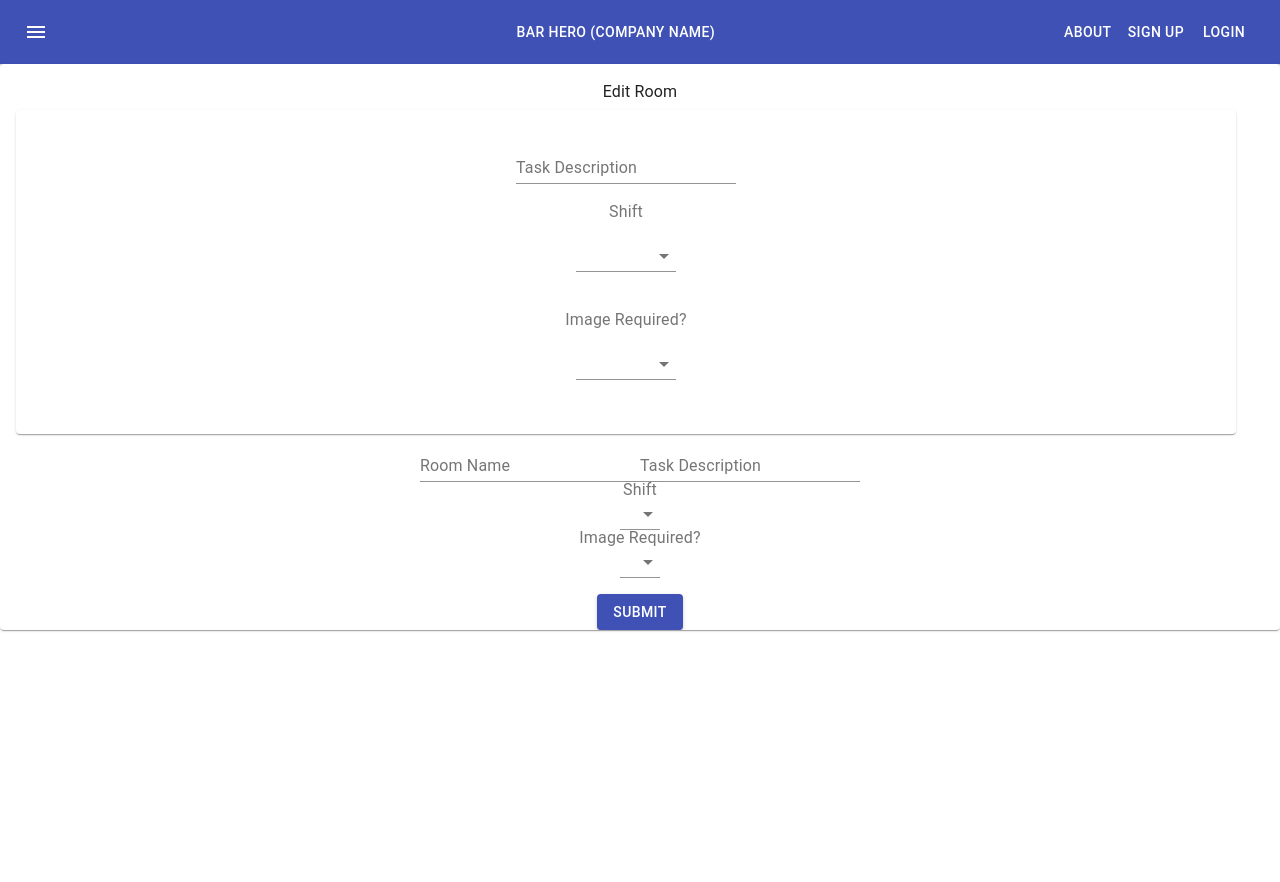
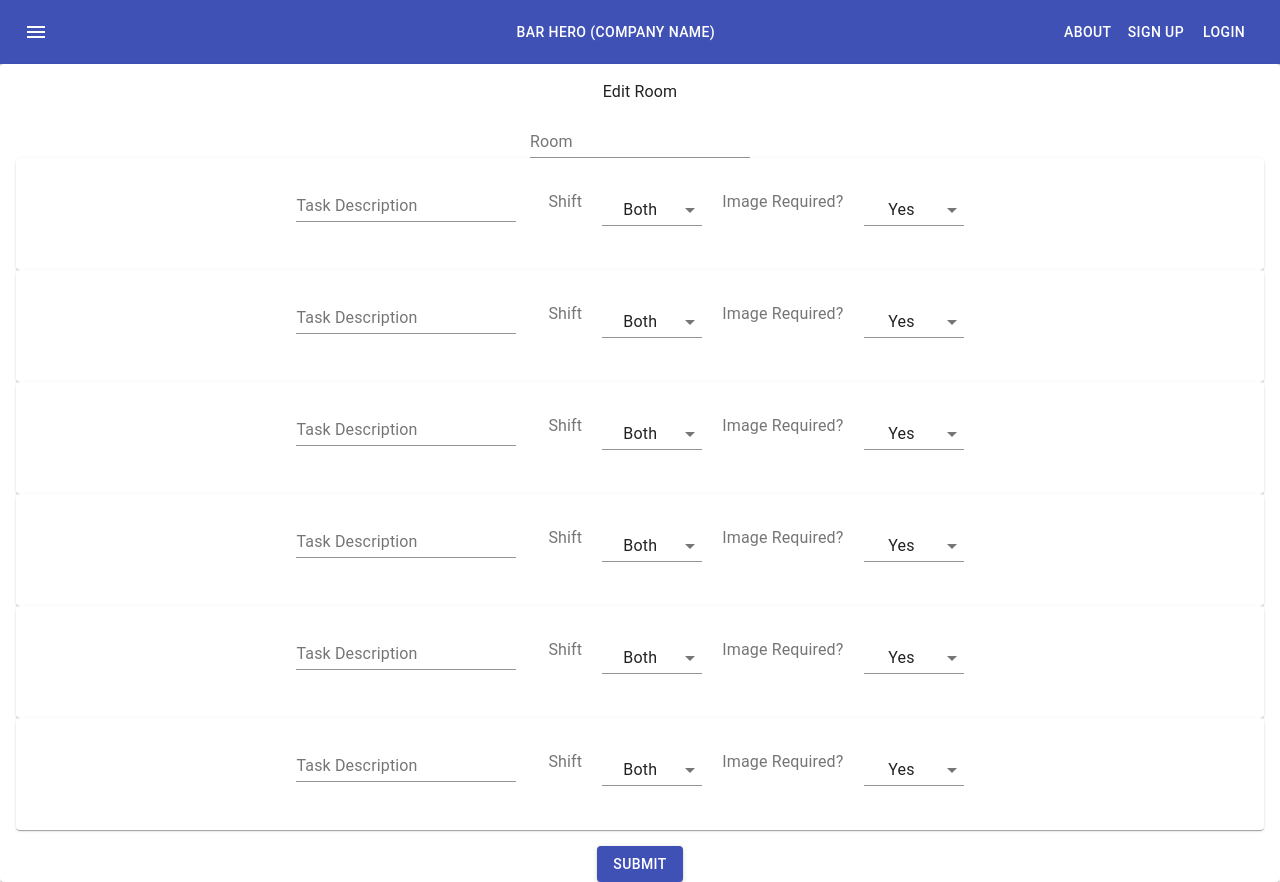
Before and after one commit to BrandenLaCour/Bar-Savior, a React (Create React App) app: page /addroom in a window 1280 px wide. Before the commit the page ends 800 px from the top, so only its background shows below. Built offline with nearby package versions, Linux system fonts and the light colour scheme.

Commit message:
create form is fully functional

```diff
--- a/package.json
+++ b/package.json
@@ -10,11 +10,13 @@
     "@testing-library/user-event": "^7.2.1",
     "react": "^16.13.0",
     "react-dom": "^16.13.0",
+    "react-images-upload": "^1.2.8",
     "react-redux": "^7.2.0",
     "react-router": "^5.1.2",
     "react-router-dom": "^5.1.2",
     "react-scripts": "3.4.0",
-    "redux": "^4.0.5"
+    "redux": "^4.0.5",
+    "redux-logger": "^3.0.6"
   },
   "scripts": {
     "start": "react-scripts start",
--- a/src/App.js
+++ b/src/App.js
@@ -50,6 +50,16 @@ class App extends React.Component {
 
   changeFormType = formType => {
     this.props.addFormType(formType);
+  };
+
+  createRoom = roomInfo => {
+    try {
+    } catch (err) {}
+  };
+
+  updateRoom = roomInfo => {
+    try {
+    } catch (err) {}
   };
 
   render() {
@@ -109,7 +119,10 @@ class App extends React.Component {
               path="/addroom"
               render={props => (
                 <>
-                  <RoomForm />
+                  <RoomForm
+                    createRoom={this.createRoom}
+                    updateRoom={this.updateRoom}
+                  />
                 </>
               )}
             />
--- a/src/RoomForm/index.js
+++ b/src/RoomForm/index.js
@@ -1,40 +1,23 @@
 import React from "react";
-import { makeStyles } from "@material-ui/core/styles";
 import Card from "@material-ui/core/Card";
-import Select from "@material-ui/core/Select";
 import CardContent from "@material-ui/core/CardContent";
 import Button from "@material-ui/core/Button";
-import MenuItem from "@material-ui/core/MenuItem";
 import Typography from "@material-ui/core/Typography";
-import TextField from "@material-ui/core/TextField";
-import InputLabel from "@material-ui/core/InputLabel";
 import { connect } from "react-redux";
 import TaskForm from "../TaskForm";
+import TextField from "@material-ui/core/TextField";
 
 const mapStateToProps = state => {
   return {
-    formType: state.authForms.formType,
-    roomName: state.taskForm.roomName,
-    taskName: state.taskForm.taskName,
-    shift: state.taskForm.shift,
-    active: state.taskForm.active,
-    imgUrl: state.taskForm.imgUrl,
-    imgReq: state.taskForm.imgReq
+    formType: state.modals.formType,
+    roomName: state.taskForm.roomName
   };
 };
 
 const mapDispatchToProps = dispatch => {
   return {
     addRoomName: event =>
-      dispatch({ type: "ADD_ROOM_NAME", payload: event.target.value }),
-    addTaskName: event =>
-      dispatch({ type: "ADD_TASK_NAME", payload: event.target.value }),
-    addShift: event =>
-      dispatch({ type: "ADD_SHIFT", payload: event.target.value }),
-    addImgUrl: event =>
-      dispatch({ type: "ADD_IMAGE", payload: event.target.value }),
-    setImgReq: event =>
-      dispatch({ type: "SET_IMG_REQ", payload: event.target.value })
+      dispatch({ type: "ADD_ROOM_NAME", payload: event.target.value })
   };
 };
 
@@ -42,58 +25,71 @@ class CompanyForm extends React.Component {
   constructor() {
     super();
     this.state = {
+      room: "",
       task1: {
         taskName: "",
-        shift: "",
+        shift: "both",
         active: true,
         imgUrl: "",
         imgReq: false
       },
       task2: {
         taskName: "",
-        shift: "",
+        shift: "both",
         active: true,
         imgUrl: "",
         imgReq: false
       },
       task3: {
         taskName: "",
-        shift: "",
+        shift: "both",
         active: true,
         imgUrl: "",
         imgReq: false
       },
       task4: {
         taskName: "",
-        shift: "",
+        shift: "both",
         active: true,
         imgUrl: "",
         imgReq: false
       },
       task5: {
         taskName: "",
-        shift: "",
+        shift: "both",
         active: true,
         imgUrl: "",
         imgReq: false
       },
       task6: {
         taskName: "",
-        shift: "",
+        shift: "both",
         active: true,
         imgUrl: "",
         imgReq: false
       }
     };
   }
+
   handleSubmit = event => {
+    //submit all rows, maybe have to map
     event.preventDefault();
+    if (this.props.formType === "create") {
+      this.props.createRoom(this.state);
+    } else {
+      this.props.updateRoom(this.state);
+    }
   };
 
   handleChange = (e, taskNum) => {
-    console.log(e.target.value);
-    console.log(e.target.name);
-    console.log(taskNum);
+    //change each row one at a time
+    const task = this.state[taskNum];
+    task[e.target.name] = e.target.value;
+    this.setState({ [taskNum]: task });
+  };
+
+  handleRoomChange = e => {
+    this.setState({ room: e.target.value });
   };
   render() {
     return (
@@ -101,41 +97,59 @@ class CompanyForm extends React.Component {
         <form noValidate onSubmit={this.handleSubmit}>
           <CardContent>
             <Typography color="textPrimary" gutterBottom>
-              {this.formType === "create" ? "Create" : "Edit"} Room
+              {this.props.formType === "create" ? "Create" : "Edit"} Room
             </Typography>
-            <TaskForm handleChange={this.handleChange} />
             <TextField
+              onChange={e => this.handleRoomChange(e)}
+              name="room"
+              value={this.state.room}
               id="standard-basic"
-              onChange={this.addRoomName}
-              value={this.roomName}
-              label="Room Name"
+              label="Room"
             />
-            <TextField
-              onChange={this.addTaskName}
-              value={this.taskName}
-              id="standard-basic"
-              label="Task Description"
+
+            <TaskForm
+              taskName={this.state.task1.taskName}
+              shift={this.state.task1.shift}
+              active={this.state.task1.active}
+              handleChange={this.handleChange}
+              taskNum="task1"
             />
-            <InputLabel>Shift</InputLabel>
-            <Select
-              labelId="demo-simple-select-label"
-              id="demo-simple-select"
-              value={this.shift}
-              onChange={this.addShift}
-            >
-              <MenuItem value="day">Morning</MenuItem>
-              <MenuItem value="night">Night</MenuItem>
-            </Select>
-            <InputLabel>Image Required?</InputLabel>
-            <Select
-              labelId="demo-simple-select-label"
-              id="demo-simple-select"
-              value={this.props.imgReq}
-              onChange={this.props.setImgReq}
-            >
-              <MenuItem value={true}>Yes</MenuItem>
-              <MenuItem value={false}>No</MenuItem>
-            </Select>
+            <TaskForm
+              taskName={this.state.task2.taskName}
+              shift={this.state.task2.shift}
+              active={this.state.task2.active}
+              handleChange={this.handleChange}
+              taskNum="task2"
+            />
+
+            <TaskForm
+              taskName={this.state.task3.taskName}
+              shift={this.state.task3.shift}
+              active={this.state.task3.active}
+              handleChange={this.handleChange}
+              taskNum="task3"
+            />
+            <TaskForm
+              taskName={this.state.task4.taskName}
+              shift={this.state.task4.shift}
+              active={this.state.task4.active}
+              handleChange={this.handleChange}
+              taskNum="task4"
+            />
+            <TaskForm
+              taskName={this.state.task5.taskName}
+              shift={this.state.task5.shift}
+              active={this.state.task5.active}
+              handleChange={this.handleChange}
+              taskNum="task5"
+            />
+            <TaskForm
+              taskName={this.state.task6.taskName}
+              shift={this.state.task6.shift}
+              active={this.state.task6.active}
+              handleChange={this.handleChange}
+              taskNum="task6"
+            />
           </CardContent>
 
           <Button type="submit" variant="contained" color="primary">
--- a/src/TaskForm/index.js
+++ b/src/TaskForm/index.js
@@ -3,15 +3,15 @@ import { makeStyles } from "@material-ui/core/styles";
 import Card from "@material-ui/core/Card";
 import Select from "@material-ui/core/Select";
 import CardContent from "@material-ui/core/CardContent";
-import Button from "@material-ui/core/Button";
+import FormHelperText from "@material-ui/core/FormHelperText";
 import MenuItem from "@material-ui/core/MenuItem";
 import TextField from "@material-ui/core/TextField";
 import InputLabel from "@material-ui/core/InputLabel";
+
 const useStyles = makeStyles({
   root: {
-    width: 1200,
-    height: "100%",
-    padding: 10
+    width: "100%",
+    height: "100%"
   },
   title: {
     fontSize: 20
@@ -25,6 +25,10 @@ const useStyles = makeStyles({
   },
   label: {
     marginTop: 20
+  },
+  listItem: {
+    display: "flex",
+    justifyContent: "center"
   }
 });
 
@@ -32,31 +36,37 @@ const TaskForm = props => {
   const classes = useStyles();
   return (
     <Card className={classes.root}>
-      <CardContent>
+      <CardContent className={classes.listItem}>
         <TextField
-          onChange={e => props.handleChange(e, "task1")}
+          onChange={e => props.handleChange(e, props.taskNum)}
           name="taskName"
           value={props.taskName}
           id="standard-basic"
           label="Task Description"
         />
+        <CardContent />
+
         <InputLabel className={classes.label}>Shift</InputLabel>
+
         <Select
           labelId="demo-simple-select-label"
           id="demo-simple-select"
           value={props.shift}
-          onChange={props.addShift}
+          name="shift"
+          onChange={e => props.handleChange(e, props.taskNum)}
           className={classes.button}
         >
           <MenuItem value="day">Morning</MenuItem>
           <MenuItem value="night">Night</MenuItem>
+          <MenuItem value="both">Both</MenuItem>
         </Select>
         <InputLabel className={classes.label}>Image Required?</InputLabel>
         <Select
           labelId="demo-simple-select-label"
           id="demo-simple-select"
-          value={props.imgReq}
-          onChange={props.setImgReq}
+          name="imgReq"
+          value={props.active}
+          onChange={e => props.handleChange(e, props.taskNum)}
           className={classes.button}
         >
           <MenuItem value={true}>Yes</MenuItem>
--- a/src/index.js
+++ b/src/index.js
@@ -1,11 +1,14 @@
 import React from "react";
 import ReactDOM from "react-dom";
-import { createStore, combineReducers } from "redux";
+import { createStore, combineReducers, applyMiddleware } from "redux";
 import { Provider } from "react-redux";
 import { modals, authForms, companyData, taskForm } from "./reducer";
+import { createLogger } from "redux-logger";
 import "./index.css";
 import App from "./App";
 import * as serviceWorker from "./serviceWorker";
+
+const logger = createLogger();
 
 const rootReducer = combineReducers({
   modals,
@@ -13,7 +16,7 @@ const rootReducer = combineReducers({
   companyData,
   taskForm
 });
-const store = createStore(rootReducer);
+const store = createStore(rootReducer, applyMiddleware(logger));
 
 ReactDOM.render(
   <Provider store={store}>
--- a/src/reducer.js
+++ b/src/reducer.js
@@ -20,7 +20,7 @@ export const modals = (state = defaultState, action) => {
     case "ADD_USER_INFO":
       return { ...state, user: action.payload };
     case "ADD_FORM_TYPE":
-      return { ...state, user: action.payload };
+      return { ...state, formType: action.payload };
     default:
       return state;
   }
@@ -87,6 +87,7 @@ const taskFormState = {
   task4: { taskName: "", shift: "", active: true, imgUrl: "", imgReq: false },
   task5: { taskName: "", shift: "", active: true, imgUrl: "", imgReq: false },
   task6: { taskName: "", shift: "", active: true, imgUrl: "", imgReq: false },
+  task: {},
   tasks: []
 };
 
@@ -96,6 +97,16 @@ export const taskForm = (state = taskFormState, action) => {
       return { ...state, roomName: action.payload };
     case "ADD_TASK_1":
       return { ...state, task1: action.payload };
+    case "ADD_TASK_2":
+      return { ...state, task2: action.payload };
+    case "ADD_TASK_3":
+      return { ...state, task3: action.payload };
+    case "ADD_TASK_4":
+      return { ...state, task4: action.payload };
+    case "ADD_TASK_5":
+      return { ...state, task5: action.payload };
+    case "ADD_TASK_6":
+      return { ...state, task6: action.payload };
 
     default:
       return state;
```
Also changed, not shown: 1 other file (tests, documents, lock files or other folders).
